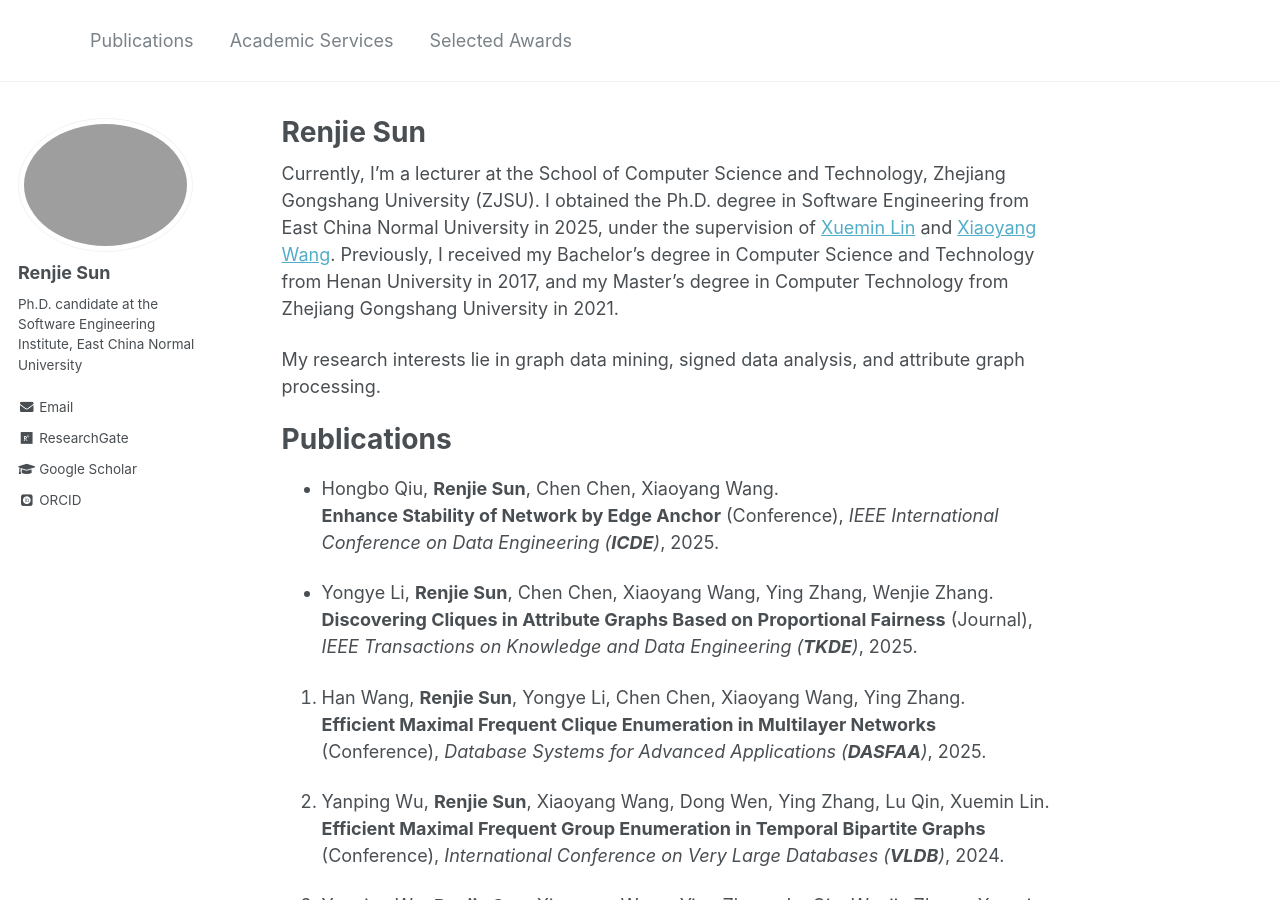
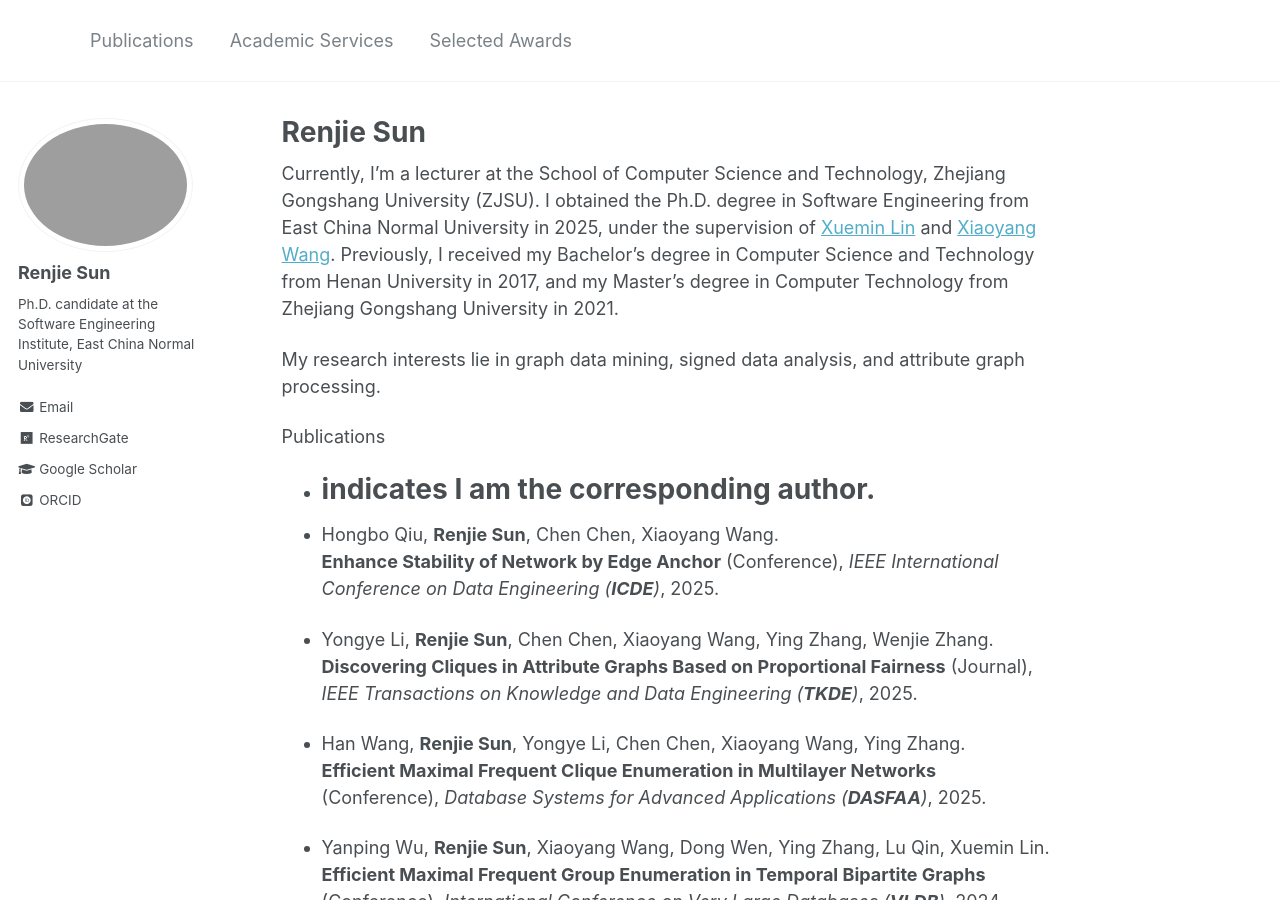
Before and after one commit to sunrj/sunrj.github.io, a Jekyll site: the page built from _pages/about.md, in a window 1280 px wide and 900 px high. Built offline with Jekyll 4.4.1, drawn with Linux system fonts in a browser that asks for light colours; some web fonts are replaced; part of the change alters nothing that is shown.

Commit message:
Update about.md

```diff
--- a/_pages/about.md
+++ b/_pages/about.md
@@ -14,6 +14,7 @@ My research interests lie in graph data mining, signed data analysis, and attrib
 <!-- Link to [Google Scholar](https://scholar.google.com/citations?user=7pePWUAAAAAJ&hl=en). Email address: renjie.sun@stu.ecnu.edu.cn -->
 
 Publications
+* indicates I am the corresponding author.
 ======
 - Hongbo Qiu, **Renjie Sun**, Chen Chen, Xiaoyang Wang. <br>
 **Enhance Stability of Network by Edge Anchor** (Conference),
@@ -23,107 +24,107 @@ Publications
 **Discovering Cliques in Attribute Graphs Based on Proportional Fairness** (Journal),
 *IEEE Transactions on Knowledge and Data Engineering (**TKDE**)*, 2025.
 
-3. Han Wang, **Renjie Sun**, Yongye Li, Chen Chen, Xiaoyang Wang, Ying Zhang. <br>
+- Han Wang, **Renjie Sun**, Yongye Li, Chen Chen, Xiaoyang Wang, Ying Zhang. <br>
 **Efficient Maximal Frequent Clique Enumeration in Multilayer Networks** (Conference),
 *Database Systems for Advanced Applications (**DASFAA**)*, 2025.
 
-4. Yanping Wu, **Renjie Sun**, Xiaoyang Wang, Dong Wen, Ying Zhang, Lu Qin, Xuemin Lin. <br>
+- Yanping Wu, **Renjie Sun**, Xiaoyang Wang, Dong Wen, Ying Zhang, Lu Qin, Xuemin Lin. <br>
 **Efficient Maximal Frequent Group Enumeration in Temporal Bipartite Graphs** (Conference),
 *International Conference on Very Large Databases (**VLDB**)*, 2024.
 
-5. Yanping Wu, **Renjie Sun**, Xiaoyang Wang, Ying Zhang, Lu Qin, Wenjie Zhang, Xuemin Lin. <br>
+- Yanping Wu, **Renjie Sun**, Xiaoyang Wang, Ying Zhang, Lu Qin, Wenjie Zhang, Xuemin Lin. <br>
 **Efficient Maximal Temporal Plex Enumeration** (Conference),
 *IEEE International Conference on Data Engineering (**ICDE**)*, 2024.
 
-6. Hongbo Qiu, **Renjie Sun**, Chen Chen, Xiaoyang Wang, Ying Zhang. <br>
+- Hongbo Qiu, **Renjie Sun**, Chen Chen, Xiaoyang Wang, Ying Zhang. <br>
 **Critical Nodes Detection: Node Merging Approach** (Conference, Short paper),
 *The ACM on Web Conference (**WWW**)*, 2024.
 
-7. Yanping Wu, Jinghao Wang, **Renjie Sun**, Chen Chen, Xiaoyang Wang, Ying Zhang. <br>
+- Yanping Wu, Jinghao Wang, **Renjie Sun**, Chen Chen, Xiaoyang Wang, Ying Zhang. <br>
 **Targeted Filter Bubbles Mitigating via Edges Insertion** (Conference, Short paper),
 *The ACM on Web Conference (**WWW**)*, 2024.
 
-8. **Renjie Sun**, Yanping Wu, Xiaoyang Wang, Chen Chen, Wenjie Zhang, Xuemin Lin. <br>
+- **Renjie Sun**, Yanping Wu, Xiaoyang Wang, Chen Chen, Wenjie Zhang, Xuemin Lin. <br>
 **Efficient Balanced Signed Biclique Search in Signed Bipartite Graphs** (Journal),
 *IEEE Transactions on Knowledge and Data Engineering (**TKDE**)*, 2023.
 
-9. **Renjie Sun**, Yanping Wu, Xiaoyang Wang, Chen Chen, Wenjie Zhang, Xuemin Lin. <br>
+- **Renjie Sun**, Yanping Wu, Xiaoyang Wang, Chen Chen, Wenjie Zhang, Xuemin Lin. <br>
 **Clique Identification in Signed Graphs: A Balance Theory based Model** (Journal),
 *IEEE Transactions on Knowledge and Data Engineering (**TKDE**)*, 2023.
 
-10. **Renjie Sun**, Chen Chen, Xiaoyang Wang, Wenjie Zhang, Ying Zhang, Xuemin Lin. <br>
+- **Renjie Sun**, Chen Chen, Xiaoyang Wang, Wenjie Zhang, Ying Zhang, Xuemin Lin. <br>
 **Efficient Maximum Signed Biclique Identification** (Conference),
 *IEEE International Conference on Data Engineering (**ICDE**)*, 2023.
 
-11. Yanping Wu, **Renjie Sun**, Chen Chen, Xiaoyang Wang, Xianming Fu. <br>
+- Yanping Wu, **Renjie Sun**, Chen Chen, Xiaoyang Wang, Xianming Fu. <br>
 **Efficiently Answering Minimum Reachable Label Set Queries in Edge-Labeled Graphs** (Conference, Short paper),
 *ACM International Conference on Information & Knowledge Management (**CIKM**)*, 2022.
 
-12. Yanping Wu, **Renjie Sun**, Chen Chen, Xiaoyang Wang. <br>
+- Yanping Wu, **Renjie Sun**, Chen Chen, Xiaoyang Wang. <br>
 **Efficient Attribute (α, β)-Core Detection in Large Bipartite Graphs** (Conference, Student abstract),
 *The AAAI Conference on Artificial Intelligence (**AAAI**)*, 2022.
 
-13. **Renjie Sun**, Yanping Wu, Chen Chen, Xiaoyang Wang, Wenjie Zhang, Xuemin Lin. <br>
+- **Renjie Sun**, Yanping Wu, Chen Chen, Xiaoyang Wang, Wenjie Zhang, Xuemin Lin. <br>
 **Maximal balanced signed biclique enumeration in signed bipartite graphs** (Conference),
 *IEEE International Conference on Data Engineering (**ICDE**)*, 2022.
 
-14. **Renjie Sun**, Chen Chen, Xijuan Liu, Shuangyan Xu, Xiaoyang Wang, Xuemin Lin. <br>
+- **Renjie Sun**, Chen Chen, Xijuan Liu, Shuangyan Xu, Xiaoyang Wang, Xuemin Lin. <br>
 **Critical nodes identification in large networks: the inclined and detached models** (Journal),
 *World Wide Web (**WWWJ**)*, 2022.
 
-15. Chen Chen, Mengqi Zhang, **Renjie Sun**, Xiaoyang Wang, Weijie Zhu, Xun Wang. <br>
+- Chen Chen, Mengqi Zhang, **Renjie Sun**, Xiaoyang Wang, Weijie Zhu, Xun Wang. <br>
 **Locating pivotal connections: The K-Truss minimization and maximization problems** (Journal),
 *World Wide Web (**WWWJ**)*, 2022.
 
-16. Chen Chen, Qiuyu Zhu, Yanping Wu, **Renjie Sun**, Xiaoyang Wang, Xijuan Liu. <br>
+- Chen Chen, Qiuyu Zhu, Yanping Wu, **Renjie Sun**, Xiaoyang Wang, Xijuan Liu. <br>
 **Efficient critical relationships identification in bipartite networks** (Journal),
 *World Wide Web (**WWWJ**)*, 2022.
 
-17. **Renjie Sun**, Chen Chen, Xiaoyang Wang, Yanping Wu, Mengqi Zhang, Xijuan Liu. <br>
+- **Renjie Sun**, Chen Chen, Xiaoyang Wang, Yanping Wu, Mengqi Zhang, Xijuan Liu. <br>
 **The art of characterization in large networks: Finding the critical attributes** (Journal),
 *World Wide Web (**WWWJ**)*, 2022.
 
-18. **Renjie Sun**, Yanping Wu, Xiaoyang Wang. <br>
+- **Renjie Sun**, Yanping Wu, Xiaoyang Wang. <br>
 **Diversified Top-𝑟 Community Search in Geo-Social Network: A K-Truss** (Conference, Short paper),
 *International Conference on Extending Database Technology (**EDBT**)*, 2022.
 
-19. Yanping Wu, Jun Zhao, **Renjie Sun**, Chen Chen, Xiaoyang Wang. <br>
+- Yanping Wu, Jun Zhao, **Renjie Sun**, Chen Chen, Xiaoyang Wang. <br>
 **Efficient personalized influential community search in large networks** (Journal),
 *Data Science and Engineering (**DSE**)*, 2021.
 
-20. Chen Chen, Yanping Wu, **Renjie Sun**, Xiaoyang Wang. <br>
+- Chen Chen, Yanping Wu, **Renjie Sun**, Xiaoyang Wang. <br>
 **Maximum signed θ-clique identification in large signed graphs** (Journal),
 *IEEE Transactions on Knowledge and Data Engineering (**TKDE**)*, 2021.
 
-21. Chen Chen, Qiuyu Zhu, **Renjie Sun**, Xiaoyang Wang, Yanping Wu. <br>
+- Chen Chen, Qiuyu Zhu, **Renjie Sun**, Xiaoyang Wang, Yanping Wu. <br>
 **Edge manipulation approaches for k-core minimization: metrics and analytics** (Journal),
 *IEEE Transactions on Knowledge and Data Engineering (**TKDE**)*, 2021.
 
-22. **Renjie Sun**, Chen Chen, Xiaoyang Wang, Ying Zhang, Xun Wang. <br>
+- **Renjie Sun**, Chen Chen, Xiaoyang Wang, Ying Zhang, Xun Wang. <br>
 **Stable community detection in signed social networks** (Journal),
 *IEEE Transactions on Knowledge and Data Engineering (**TKDE**)*, 2020.
 
-23. Hao Yang, Keyi Wang, **Renjie Sun**, Xiaoyang Wang. <br>
+- Hao Yang, Keyi Wang, **Renjie Sun**, Xiaoyang Wang. <br>
 **Fast Algorithms for Spatial K-Core Discovery and Maintenance** (Conference, Short paper),
 *International Conference on High Performance Computing and Communications (**HPCC**)*, 2020.
 
-24. Yanping Wu, **Renjie Sun**, Chen Chen, Xiaoyang Wang, Qiuyu Zhu. <br>
+- Yanping Wu, **Renjie Sun**, Chen Chen, Xiaoyang Wang, Qiuyu Zhu. <br>
 **Maximum signed (k, r)-truss identification in signed networks** (Conference, Poster paper),
 *ACM International Conference on Information & Knowledge Management (**CIKM**)*, 2020.
 
-25. Jun Zhao, **Renjie Sun**, Qiuyu Zhu, Xiaoyang Wang, Chen Chen. <br>
+- Jun Zhao, **Renjie Sun**, Qiuyu Zhu, Xiaoyang Wang, Chen Chen. <br>
 **Community identification in signed networks: a k-truss based model** (Conference, Short paper),
 *ACM International Conference on Information & Knowledge Management (**CIKM**)*, 2020.
 
-26. Yanping Wu, Jun Zhao, **Renjie Sun**, Chen Chen, Xiaoyang Wang. <br>
+- Yanping Wu, Jun Zhao, **Renjie Sun**, Chen Chen, Xiaoyang Wang. <br>
 **Efficient Personalized Influential Community Search in Large Networks** (Conference),
 *Asia-Pacific Web and Web-Age Information Management (**APWeb-WAIM**)*, 2020.
 
-27. Yuehao Xu, **Renjie Sun**, Yanping Wu, Chen Chen, Xiaoyang Wang. <br>
+- Yuehao Xu, **Renjie Sun**, Yanping Wu, Chen Chen, Xiaoyang Wang. <br>
 **Querying influential maximum connected community in large graphs** (Conference, Poster paper),
 *International Conference on Data Science and Advanced Analytics (**DSAA**)*, 2020.
 
-28. **Renjie Sun**, Qiuyu Zhu, Chen Chen, Xiaoyang Wang, Ying Zhang, Xun Wang. <br>
+- **Renjie Sun**, Qiuyu Zhu, Chen Chen, Xiaoyang Wang, Ying Zhang, Xun Wang. <br>
 **Discovering cliques in signed networks based on balance theory** (Conference, Short paper),
 *Database Systems for Advanced Applications (**DASFAA**)*, 2020.
 
```
